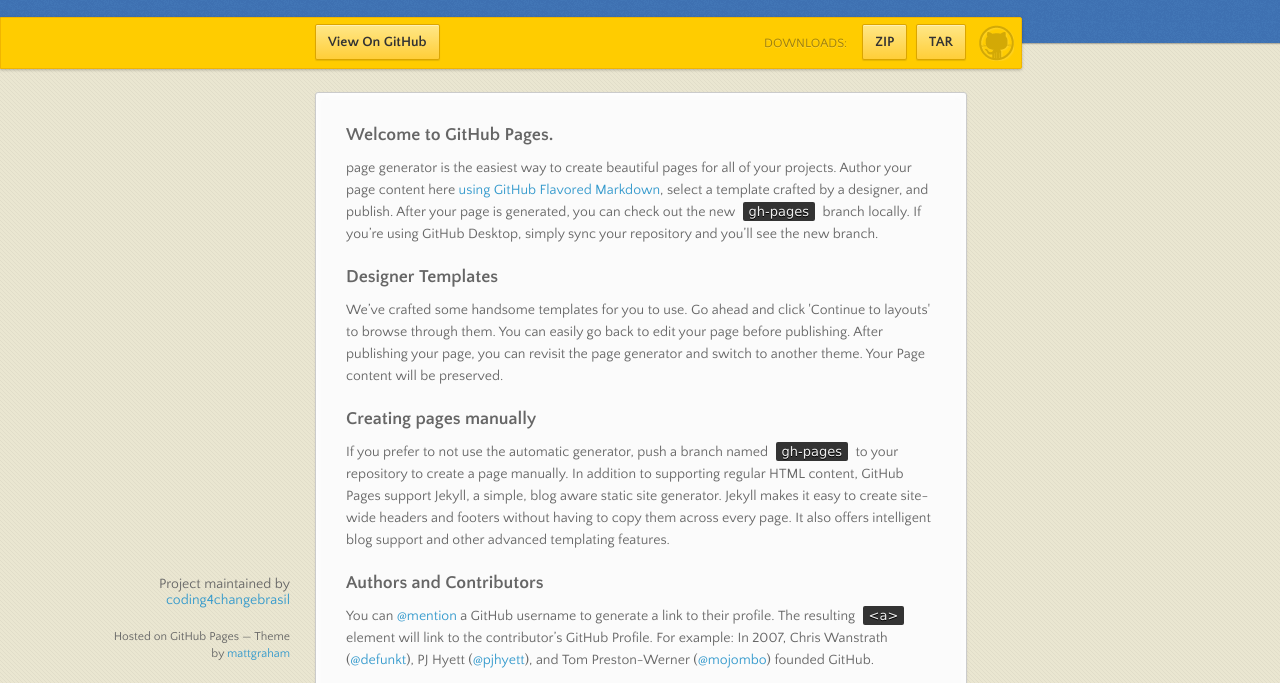
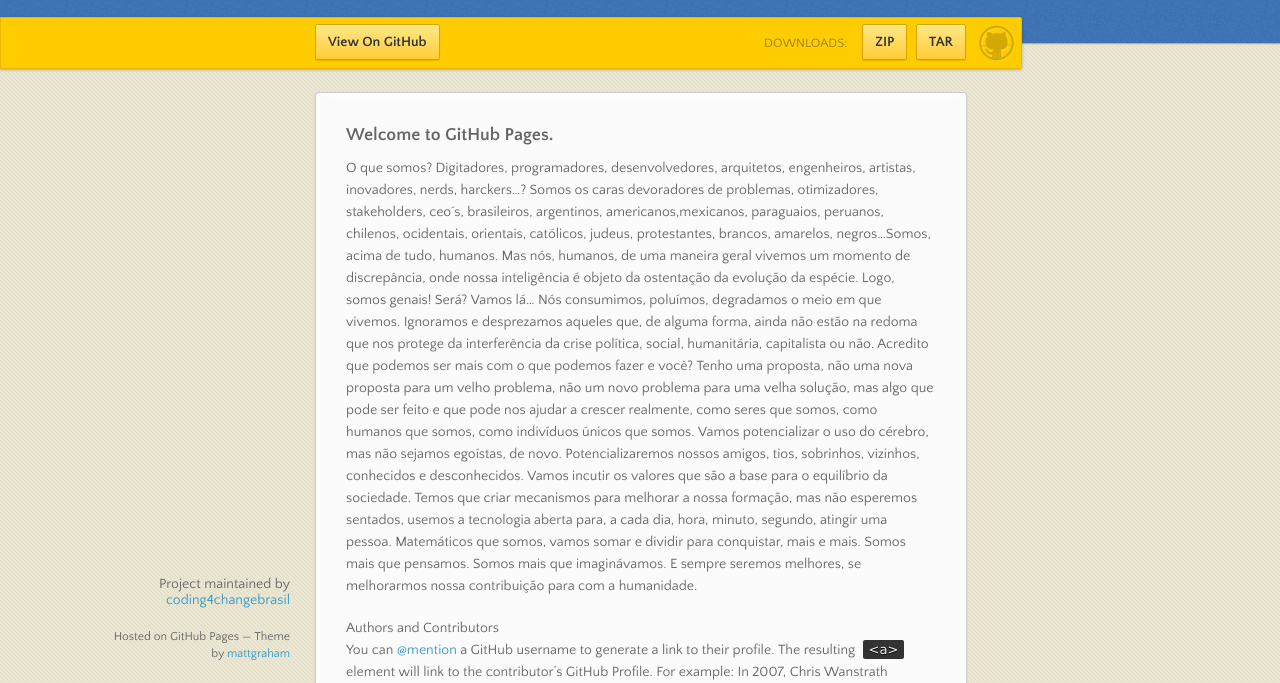
Before and after one commit to coding4changebrasil/website, a plain HTML site: page index.html in a window 1280 px wide. Shown: the part 98-781 px from the top of the page. Drawn offline with nearby package versions, Linux system fonts and the light colour scheme.

Commit message:
Update index.html

```diff
--- a/index.html
+++ b/index.html
@@ -41,20 +41,23 @@
       <section>
         <h3>
 <a id="welcome-to-github-pages" class="anchor" href="#welcome-to-github-pages" aria-hidden="true"><span class="octicon octicon-link"></span></a>Welcome to GitHub Pages.</h3>
+<p>O que somos? Digitadores, programadores, desenvolvedores, arquitetos, engenheiros, artistas, inovadores, nerds, harckers…?
+Somos os caras devoradores de problemas, otimizadores, stakeholders, ceo´s, brasileiros, argentinos, americanos,mexicanos, paraguaios, peruanos, chilenos, ocidentais, orientais, católicos, judeus, protestantes, brancos, amarelos, negros…Somos, acima de tudo, humanos.
+Mas nós, humanos, de uma maneira geral vivemos um momento de discrepância,
+onde nossa inteligência é objeto da ostentação da evolução da espécie. Logo, somos genais!
+Será? Vamos lá…
+Nós consumimos, poluímos, degradamos o meio em que vivemos. Ignoramos e desprezamos aqueles que, de alguma forma, ainda não estão na redoma que nos protege da interferência da crise política, social, humanitária, capitalista ou não.
+Acredito que podemos ser mais com o que podemos fazer e você?
+Tenho uma proposta, não uma nova proposta para um velho problema, não um novo problema para uma velha solução, mas algo que pode ser feito e que pode nos ajudar a crescer realmente, como seres que somos, como humanos que somos, como indivíduos únicos que somos.
+Vamos potencializar o uso do cérebro, mas não sejamos egoístas, de novo. Potencializaremos nossos amigos, tios, sobrinhos, vizinhos, conhecidos e desconhecidos. Vamos incutir os valores que são a base para o equilíbrio da sociedade.
+Temos que criar mecanismos para melhorar a nossa formação, mas não esperemos sentados, usemos a tecnologia aberta para, a cada dia, hora, minuto, segundo, atingir uma pessoa.
+Matemáticos que somos, vamos somar e dividir para conquistar, mais e mais.
+Somos mais que pensamos.
+Somos mais que imaginávamos.
+E sempre seremos melhores, se melhorarmos nossa contribuição para com a humanidade.</p>
 
-<p>page generator is the easiest way to create beautiful pages for all of your projects. Author your page content here <a href="https://guides.github.com/features/mastering-markdown/">using GitHub Flavored Markdown</a>, select a template crafted by a designer, and publish. After your page is generated, you can check out the new <code>gh-pages</code> branch locally. If you’re using GitHub Desktop, simply sync your repository and you’ll see the new branch.</p>
 
-<h3>
-<a id="designer-templates" class="anchor" href="#designer-templates" aria-hidden="true"><span class="octicon octicon-link"></span></a>Designer Templates</h3>
 
-<p>We’ve crafted some handsome templates for you to use. Go ahead and click 'Continue to layouts' to browse through them. You can easily go back to edit your page before publishing. After publishing your page, you can revisit the page generator and switch to another theme. Your Page content will be preserved.</p>
-
-<h3>
-<a id="creating-pages-manually" class="anchor" href="#creating-pages-manually" aria-hidden="true"><span class="octicon octicon-link"></span></a>Creating pages manually</h3>
-
-<p>If you prefer to not use the automatic generator, push a branch named <code>gh-pages</code> to your repository to create a page manually. In addition to supporting regular HTML content, GitHub Pages support Jekyll, a simple, blog aware static site generator. Jekyll makes it easy to create site-wide headers and footers without having to copy them across every page. It also offers intelligent blog support and other advanced templating features.</p>
-
-<h3>
 <a id="authors-and-contributors" class="anchor" href="#authors-and-contributors" aria-hidden="true"><span class="octicon octicon-link"></span></a>Authors and Contributors</h3>
 
 <p>You can <a href="https://github.com/blog/821" class="user-mention">@mention</a> a GitHub username to generate a link to their profile. The resulting <code>&lt;a&gt;</code> element will link to the contributor’s GitHub Profile. For example: In 2007, Chris Wanstrath (<a href="https://github.com/defunkt" class="user-mention">@defunkt</a>), PJ Hyett (<a href="https://github.com/pjhyett" class="user-mention">@pjhyett</a>), and Tom Preston-Werner (<a href="https://github.com/mojombo" class="user-mention">@mojombo</a>) founded GitHub.</p>
```
